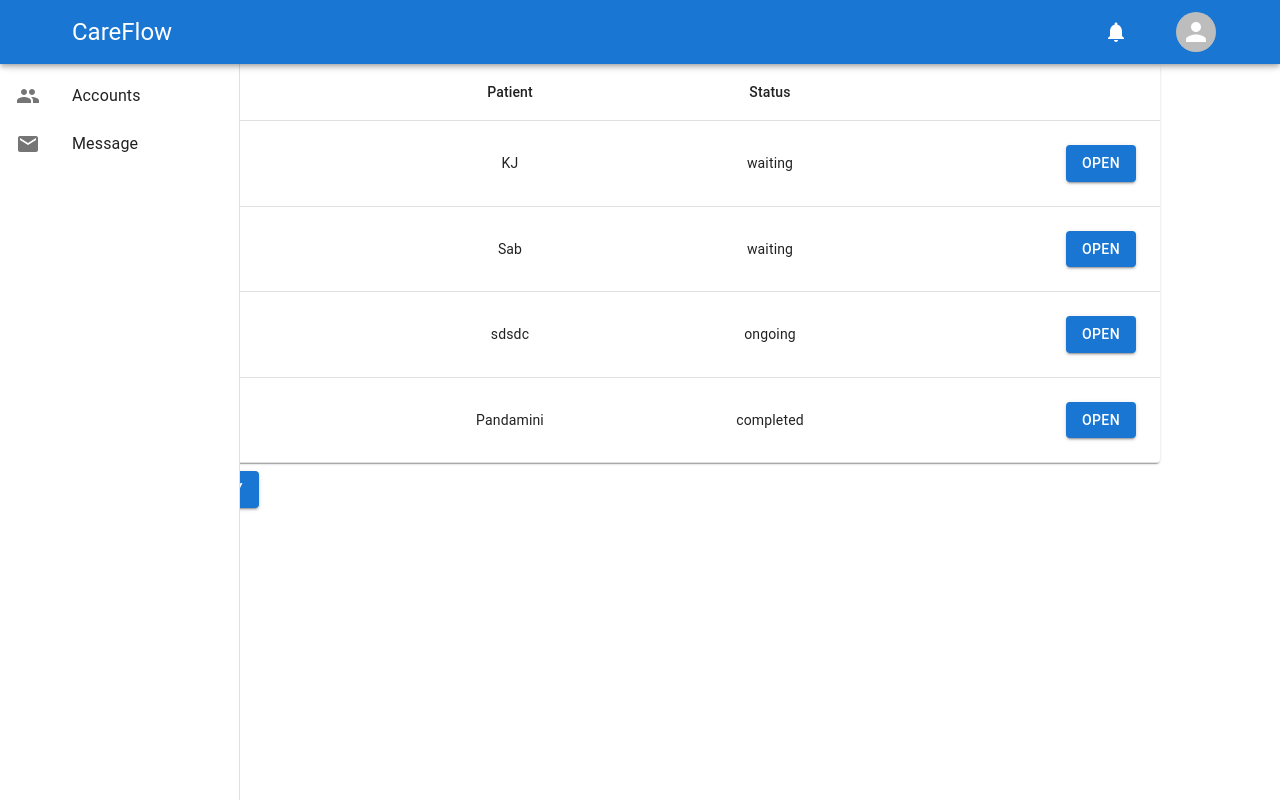
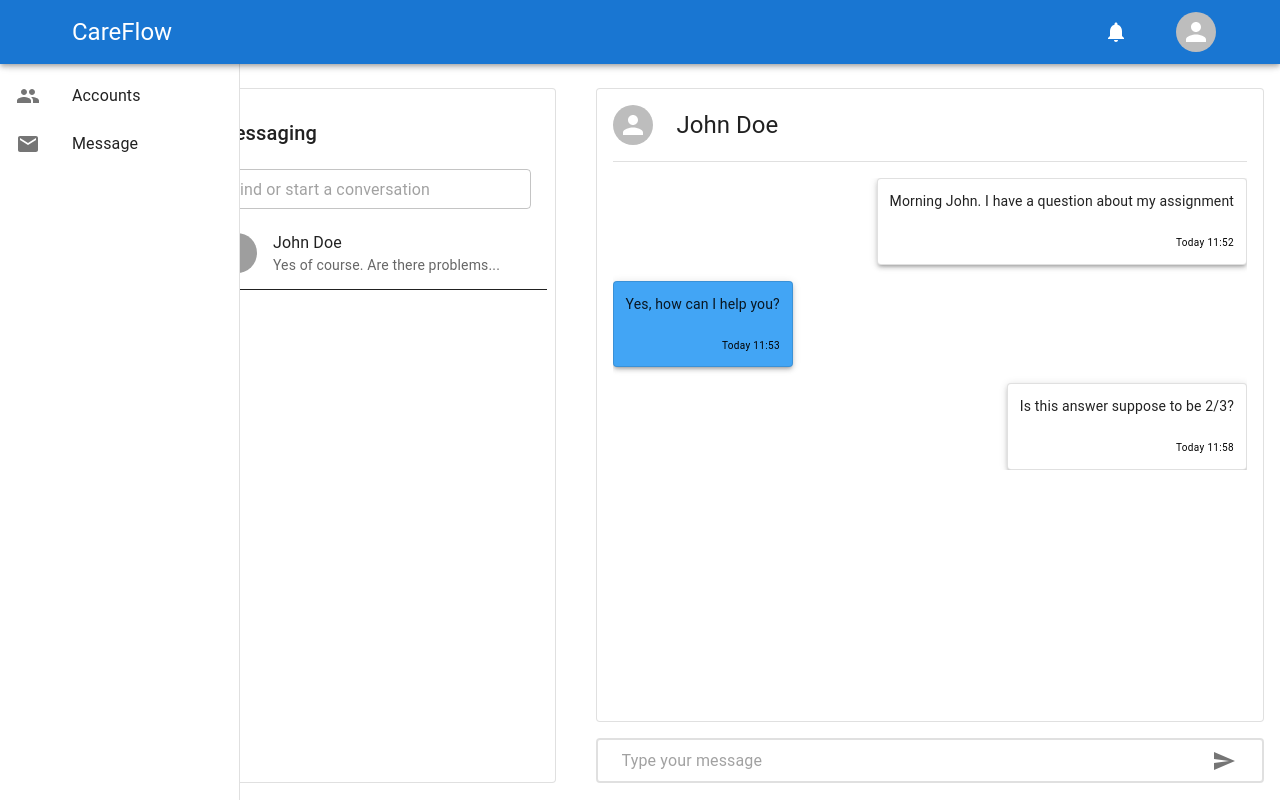
Before and after one commit to Hua5253/Care-Flow, a React (Vite) app in the folder client/: page / in a window 1280 px wide. Built offline with nearby package versions, Linux system fonts and the light colour scheme; grey boxes are pictures that could not be loaded.

Commit message:
Message tab and chat box

```diff
--- a/client/src/App.tsx
+++ b/client/src/App.tsx
@@ -1,11 +1,11 @@
 import Container from "@mui/material/Container";
-import PathwayScreen from "./components/pathwaysTab/pathwayScreen";
+import MessageTab from "./components/MessagesTab/MessageTab";
+import AppBanner from "./components/AppBanner/AppBanner";
 
 function App() {
-
   return (
     <Container id="app">
-      <PathwayScreen />
+      <MessageTab />
     </Container>
   );
 }
--- /dev/null
+++ b/client/src/components/MessagesTab/ChatBox.tsx
@@ -0,0 +1,119 @@
+import {
+  Avatar,
+  Box,
+  Divider,
+  IconButton,
+  InputBase,
+  Paper,
+  Stack,
+  Toolbar,
+  Typography,
+} from "@mui/material";
+import React from "react";
+import SendIcon from "@mui/icons-material/Send";
+
+import AttachFileIcon from "@mui/icons-material/AttachFile";
+import Message from "./Message";
+import ContactBar from "./ContactBar";
+interface Message {
+  message: String;
+  date: String;
+  self: Boolean;
+}
+
+const msglist: Message[] = [
+  {
+    message: "Morning John. I have a question about my assignment",
+    date: "Today 11:52",
+    self: true,
+  },
+  {
+    message: "Yes, how can I help you?",
+    date: "Today 11:53",
+    self: false,
+  },
+  {
+    message: "Is this answer suppose to be 2/3?",
+    date: "Today 11:58",
+    self: true,
+  },
+];
+export default function ChatBox() {
+  return (
+    <Box sx={{ width: "100%", mt: 2, overflow: "auto" }}>
+      <Toolbar />
+      <Paper
+        elevation={3}
+        sx={{
+          overflowY: "scroll",
+          p: 2,
+          height: "75vh",
+          mb: 2,
+        }}
+        variant="outlined"
+      >
+        {/* Chat Header */}
+        <Box
+          sx={{
+            display: "flex",
+            justifyContent: "space-between",
+            alignItems: "center",
+            mb: 2,
+          }}
+        >
+          <Box display="flex" alignItems="center">
+            <Avatar sx={{ mr: 3 }} />
+            <Typography variant="h5">John Doe</Typography>
+          </Box>
+        </Box>
+        <Divider />
+
+        {/* Messages */}
+        <Box
+          sx={{
+            display: "flex",
+            flexDirection: "column",
+            gap: 2,
+            mt: 2,
+            overflow: "auto",
+          }}
+        >
+          {msglist.map((item) => {
+            return (
+              <Message
+                message={item.message}
+                date={item.date}
+                self={item.self}
+              />
+            );
+          })}
+        </Box>
+      </Paper>
+
+      {/* Input Field */}
+      <Box
+        component="form"
+        sx={{
+          display: "flex",
+          alignItems: "center",
+          mb: 1,
+          px: 2,
+          py: 1,
+          border: "2px solid black",
+          borderColor: "divider",
+          borderRadius: 1,
+          height: 25,
+        }}
+      >
+        <InputBase
+          sx={{ ml: 1, flex: 1 }}
+          placeholder="Type your message"
+          inputProps={{ "aria-label": "type your message" }}
+        />
+        <IconButton type="submit" sx={{ p: "10px" }} aria-label="send">
+          <SendIcon />
+        </IconButton>
+      </Box>
+    </Box>
+  );
+}
--- /dev/null
+++ b/client/src/components/MessagesTab/ContactBar.tsx
@@ -0,0 +1,74 @@
+import React from "react";
+import {
+  Drawer,
+  List,
+  ListItem,
+  ListItemAvatar,
+  ListItemText,
+  Avatar,
+  Typography,
+  Box,
+  TextField,
+  Divider,
+  Toolbar,
+  Paper,
+  Container,
+} from "@mui/material";
+import MailIcon from "@mui/icons-material/Mail";
+import { BorderBottom } from "@mui/icons-material";
+const drawerWidth = 250;
+const contacts = [
+  {
+    id: 1,
+    name: "John Doe",
+    lastMessage: "Yes of course. Are there problems...",
+    avatar: "/path-to-avatar.jpg", // Replace with path to avatar image
+  },
+  // ... more contacts
+];
+
+export default function ContactBar() {
+  return (
+    <Paper
+      variant="outlined"
+      sx={{
+        width: "30%",
+        flexShrink: 0,
+        overflow: "auto",
+        mt: 10,
+        ml: 10,
+        mr: 5,
+        mb: 1,
+        padding: 1,
+      }}
+    >
+      <Box sx={{ overflow: "auto" }}>
+        <List>
+          <ListItem>
+            <ListItemText
+              primary={<Typography variant="h6">Messaging</Typography>}
+            />
+          </ListItem>
+          <ListItem>
+            <TextField
+              size="small"
+              placeholder="Find or start a conversation"
+              fullWidth
+            />
+          </ListItem>
+          {contacts.map((contact) => (
+            <ListItem button key={contact.id} sx={{ borderBottom: 1 }}>
+              <ListItemAvatar>
+                <Avatar src={contact.avatar} />
+              </ListItemAvatar>
+              <ListItemText
+                primary={contact.name}
+                secondary={contact.lastMessage}
+              />
+            </ListItem>
+          ))}
+        </List>
+      </Box>
+    </Paper>
+  );
+}
--- /dev/null
+++ b/client/src/components/MessagesTab/Message.tsx
@@ -0,0 +1,35 @@
+import { Box, Divider, Paper, Typography } from "@mui/material";
+
+interface Message {
+  message: String;
+  date: String;
+  self: Boolean;
+}
+
+export default function Message({ message, date, self }: Message) {
+  return (
+    <Paper
+      sx={{
+        p: 1.5,
+        maxWidth: "70%",
+        bgcolor: self ? "background.paper" : "primary.light",
+        alignSelf: self ? "end" : "start",
+        boxShadow: 3,
+      }}
+      variant="outlined"
+    >
+      <Box sx={{ pb: 2 }}>
+        <Typography variant="body2">{message}</Typography>
+      </Box>
+      <Box>
+        <Typography
+          variant="caption"
+          display="block"
+          sx={{ textAlign: "right", pt: 1, fontSize: 10, color: "black" }}
+        >
+          {date}
+        </Typography>
+      </Box>
+    </Paper>
+  );
+}
--- /dev/null
+++ b/client/src/components/MessagesTab/MessageTab.tsx
@@ -0,0 +1,14 @@
+import { Container } from "@mui/material";
+import React from "react";
+import AppBanner from "../AppBanner/AppBanner";
+import MessagesContent from "./MessagesContent";
+import ChatBox from "./ChatBox";
+
+export default function MessageTab() {
+  return (
+    <Container sx={{ display: "flex", flexDirection: "column" }}>
+      <AppBanner />
+      <MessagesContent />
+    </Container>
+  );
+}
--- /dev/null
+++ b/client/src/components/MessagesTab/MessagesContent.tsx
@@ -0,0 +1,13 @@
+import { Container } from "@mui/material";
+import React from "react";
+import ContactBar from "./ContactBar";
+import ChatBox from "./ChatBox";
+
+export default function MessagesContent() {
+  return (
+    <Container sx={{ display: "flex", width: "100vw" }}>
+      <ContactBar />
+      <ChatBox />
+    </Container>
+  );
+}
--- /dev/null
+++ b/client/src/components/MessagesTab/index.ts
@@ -0,0 +1,3 @@
+import MessageTab from "./MessageTab";
+
+export default MessageTab;
```
Also changed, not shown: client/src/components/AccountsTab/Accounts.tsx (+0 -60 lines).
